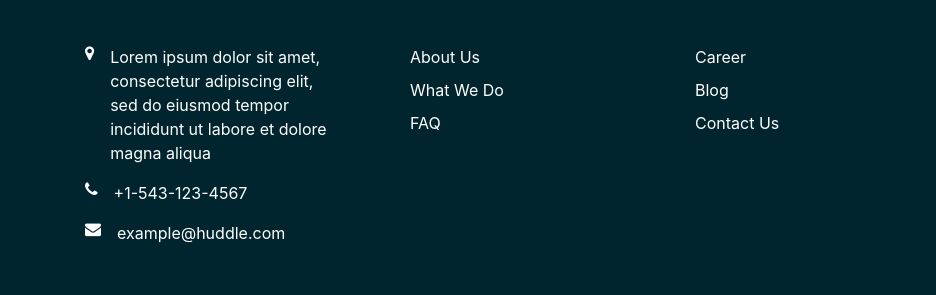
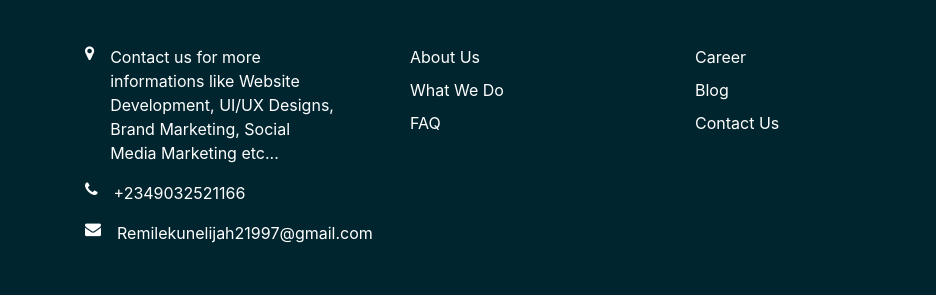
Before and after one commit to Remilekun-Elijah/huddle, a plain HTML site: page index.html in a window 1280 px wide. Shown: the part 2289-2584 px from the top of the page, 0-936 px from the left. Drawn offline with Linux system fonts and the light colour scheme.

Commit message:
latest commit

```diff
--- a/assets/codes/css/style.css
+++ b/assets/codes/css/style.css
@@ -151,7 +151,7 @@ footer ul{
 footer ul li{
   margin-bottom: 9px
 }
-footer ul>li>a{
+footer ul>li>a,#mail{
   color: white;
   text-decoration: none;
   transition: all .3s
--- a/index.html
+++ b/index.html
@@ -136,15 +136,15 @@
 
           <div class="d-flex">
               <i class="fa fa-map-marker mr-3"></i>
-              <p>  Lorem ipsum dolor sit amet, consectetur adipiscing elit, sed do eiusmod tempor incididunt ut labore et dolore magna aliqua</p>
+              <p>  Contact us for more informations like Website Development, UI/UX Designs, Brand Marketing, Social Media Marketing etc...</p>
           </div>
           <div class="d-flex align-items-cente">
             <i class="fa fa-phone mr-3"></i>
-            <p> +1-543-123-4567 </p>
+            <p> +2349032521166 </p>
           </div>
           <div class="d-flex align-items-cente">
             <i class="fa fa-envelope mr-3"></i>
-            <p>example@huddle.com </p>
+            <p><a href='mailto:Remilekunelijah21997@gmail.com' id="mail">Remilekunelijah21997@gmail.com </a></p>
           </div>
         </div>
         <div class="col-sm-3">
```
